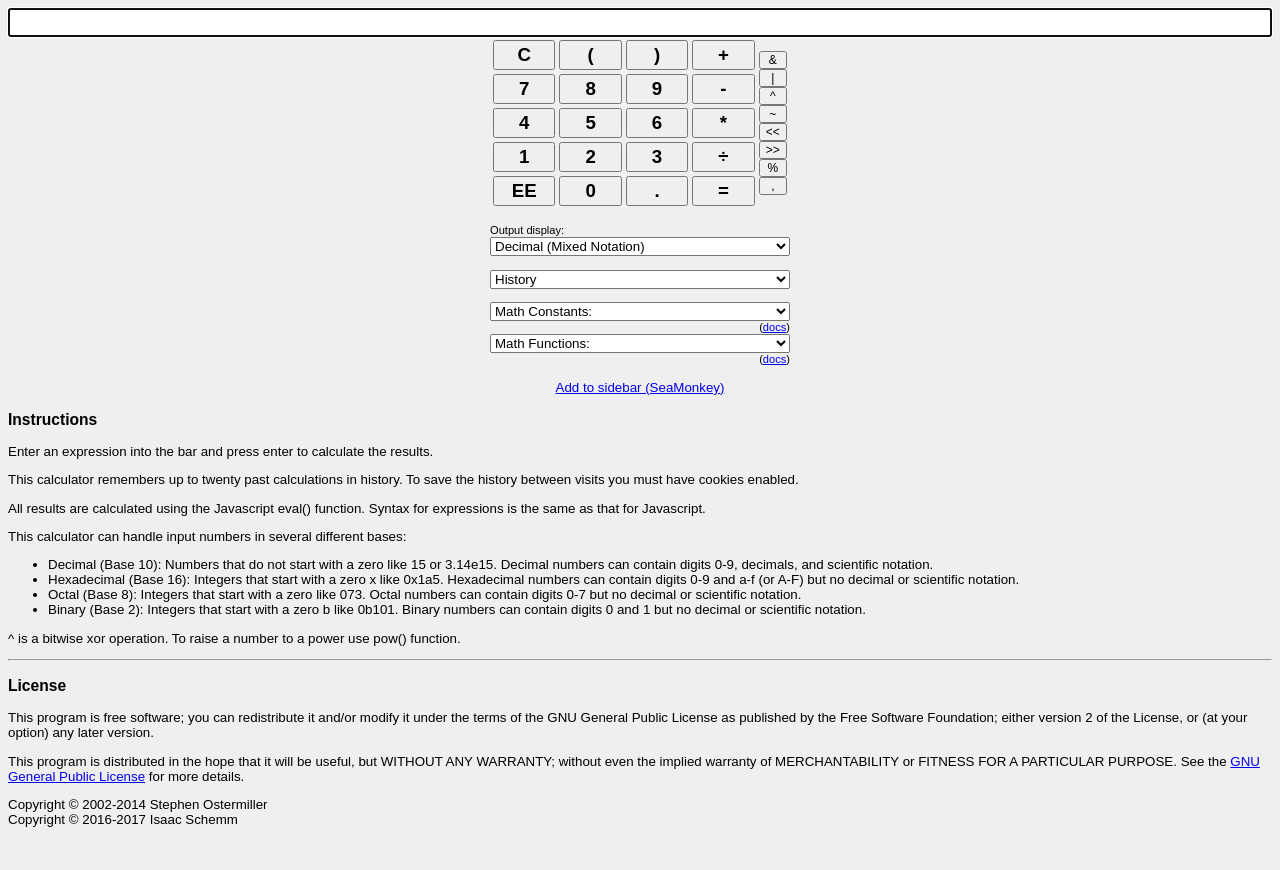
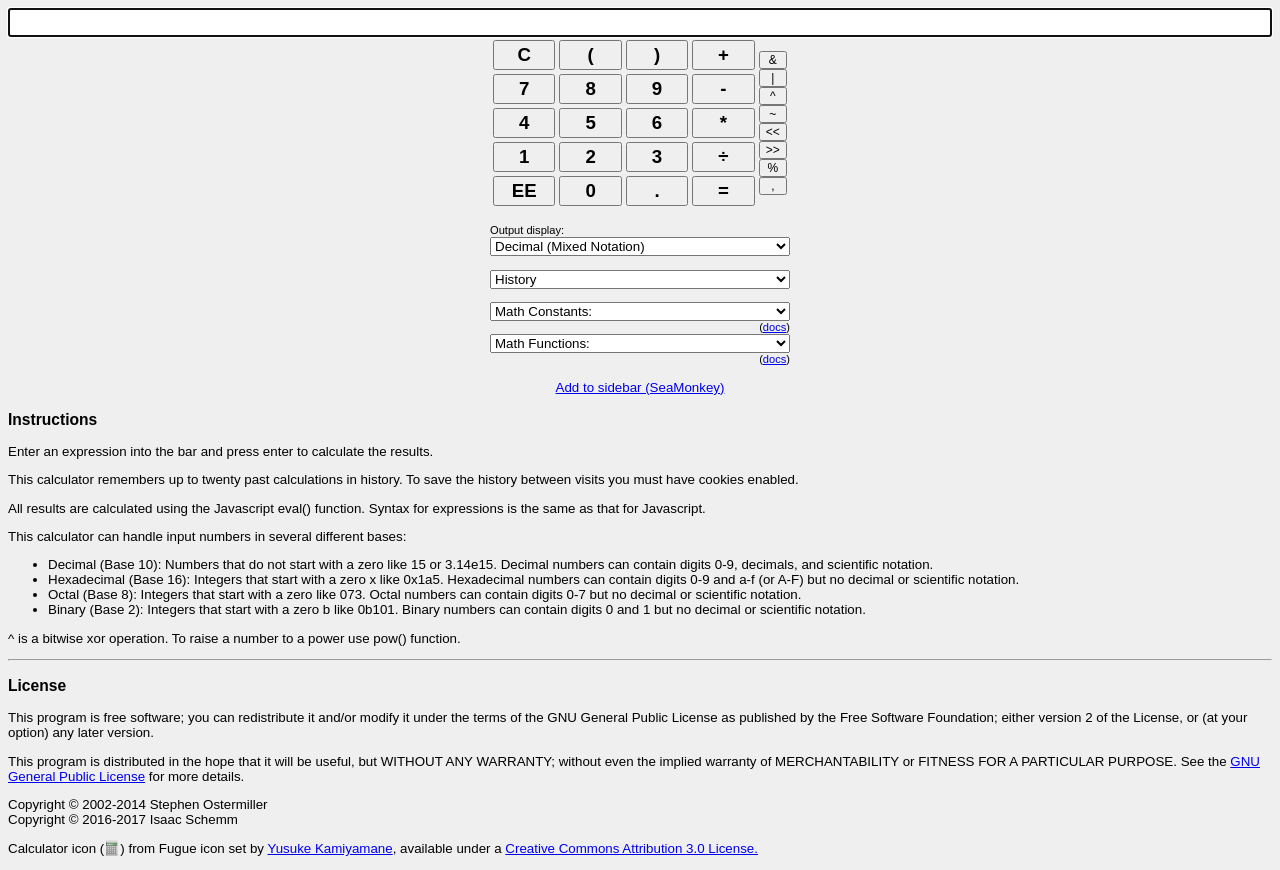
Before and after one commit to IsaacSchemm/calculator-sidebar, a plain HTML site: page index.html in a window 1280 px wide. Before the commit the page ends 840 px from the top, so only its background shows below. Drawn offline with Linux system fonts and the light colour scheme.

Commit message:
Add calculator icon

```diff
--- a/index.html
+++ b/index.html
@@ -2,12 +2,9 @@
 <html><head>
 <meta http-equiv="content-type" content="text/html; charset=utf8">
 <title>Scientific Calculator</title>
-<meta name="description" content="Javascript calculator with calculation history, math functions, hexadecimal, octal, and scientific notation.">
-<meta name="keywords" content="calculator, octal calculator, binary calculator, hexidecimal calculator, hexadecimal calculator, calc, calculate, calculater, scientific calculator, hex calculator, scientific notation calculator, javascript calculator, java script calculator, freeware calculator, free calculator, online calculator, calculater">
-<link rel="shortcut icon" href="http://ostermiller.org/favicon.ico" type="image/x-icon">
 <meta name="viewport" content="width=device-width, initial-scale=1">
 
-<link rel="shortcut icon" href="http://ostermiller.org/calc/calculator.ico" type="image/x-icon">
+<link rel="shortcut icon" href="calculator.ico" type="image/x-icon">
 <script language="javascript" type="text/javascript" src="calculator.js"></script>
 <link rel="stylesheet" type="text/css" href="sidebar.css" title="Theme 1">
 <link rel="stylesheet alternate" type="text/css" href="calculator.css" title="Theme 2">
@@ -159,6 +156,8 @@ in your browser's preferences and then reload this page if you wish to use this
 
 	<p>Copyright &copy; 2002-2014 Stephen Ostermiller<br>
 	   Copyright &copy; 2016-2017 Isaac Schemm</p>
+
+	<p>Calculator icon (<img src="calculator.ico" width="16" height="16" style="vertical-align: bottom">) from Fugue icon set by <a href="http://p.yusukekamiyamane.com/">Yusuke Kamiyamane</a>, available under a <a href="https://creativecommons.org/licenses/by/3.0/">Creative Commons Attribution 3.0 License.</a>
 </div>
 
 
```
Also changed, not shown: calculator.ico (added), 1 other file.
